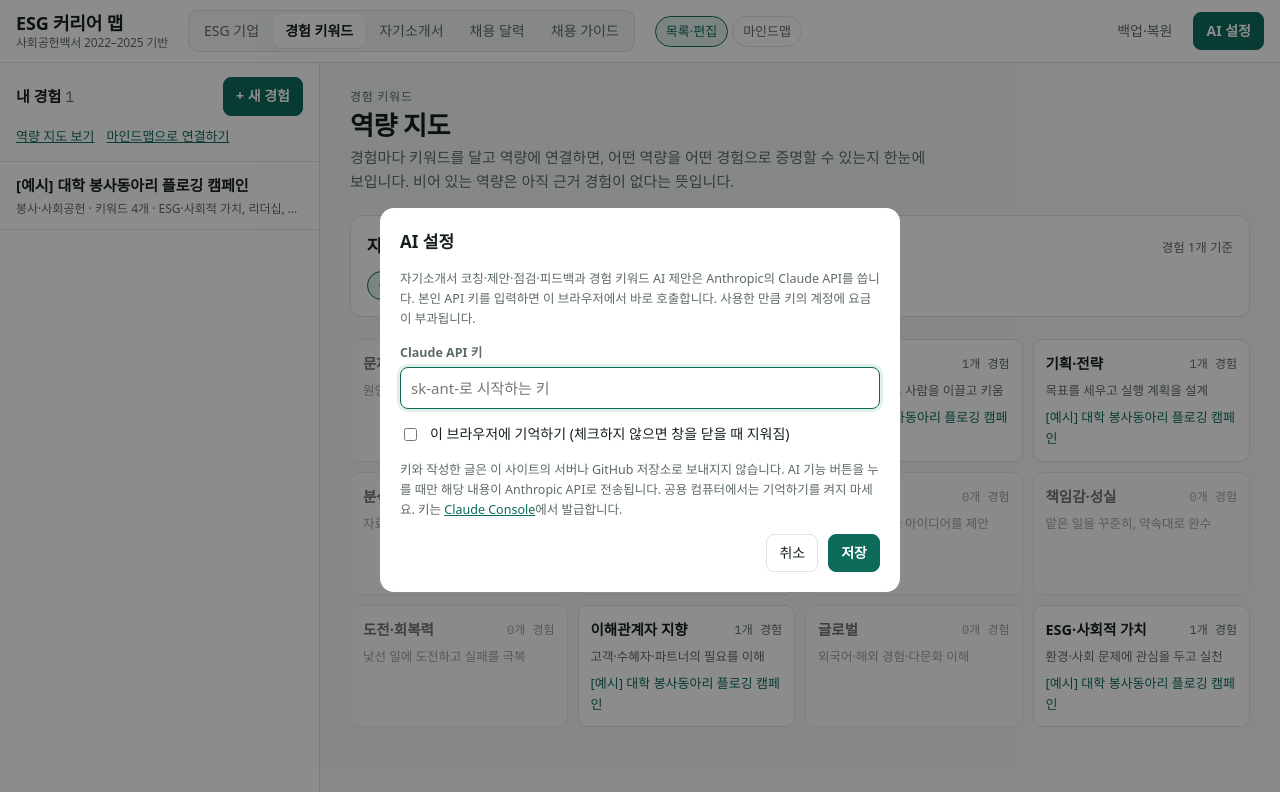
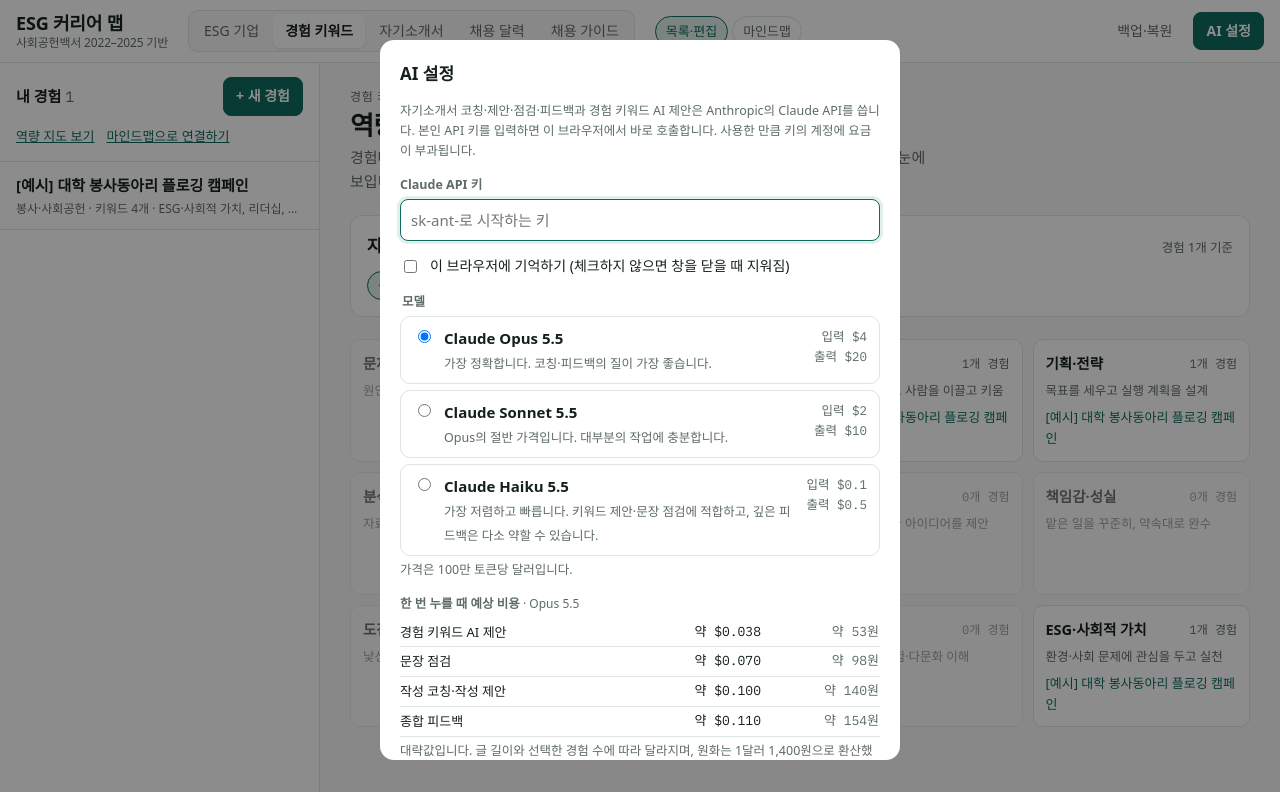
Before and after one commit to wksgh812-code/esg-career-map, a plain HTML site: page experiences.html in a window 1280 px wide. Both pictures are taken after a click on the button "AI 설정". Shown: the top 792 px of the page. Drawn offline with Linux system fonts and the light colour scheme; a web font is replaced by a local one.

Commit message:
AI 설정에 모델 선택과 기능별 예상 비용 추가
- Claude Opus 5.5 / Sonnet 5.5 / Haiku 5.5 중 선택, 브라우저에 저장 (기본 Opus 5.5)
- 고른 모델의 100만 토큰당 가격과 기능별 1회 예상 비용(달러·원화) 표시
- Opus·Sonnet은 거절 시 서버 측 대체 모델 사용, Haiku는 해당 기능이 없어 제외
- AI 설정 버튼과 자기소개서 AI 도구 안내에 현재 모델 표시

Co-Authored-By: Claude Opus 5.5 <noreply@anthropic.com>
Claude-Session: https://claude.ai/code/session_01Q9YQaEZcP1FFaqw5UJq4yt

```diff
--- a/assets/ai.js
+++ b/assets/ai.js
@@ -3,8 +3,30 @@
 import Anthropic from '../vendor/anthropic-sdk-1.7.0.mjs';
 import { esc } from './store.js';
 
-const MODEL = 'claude-opus-5-5';
 const KEY_NAME = 'ecm-ai-key';
+const MODEL_NAME = 'ecm-ai-model';
+
+// 고를 수 있는 모델과 100만 토큰당 가격(달러). Haiku 5.5 가격은 요청당 입력 10만 토큰 이하 기준.
+export const MODELS = [
+  { id: 'claude-opus-5-5', name: 'Claude Opus 5.5', short: 'Opus 5.5', in: 4, out: 20, desc: '가장 정확합니다. 코칭·피드백의 질이 가장 좋습니다.', fallback: true },
+  { id: 'claude-sonnet-5-5', name: 'Claude Sonnet 5.5', short: 'Sonnet 5.5', in: 2, out: 10, desc: 'Opus의 절반 가격입니다. 대부분의 작업에 충분합니다.', fallback: true },
+  { id: 'claude-haiku-5-5', name: 'Claude Haiku 5.5', short: 'Haiku 5.5', in: 0.10, out: 0.50, desc: '가장 저렴하고 빠릅니다. 키워드 제안·문장 점검에 적합하고, 깊은 피드백은 다소 약할 수 있습니다.', fallback: false },
+];
+// 기능별 1회 사용 예상 토큰 (입력, 출력). 글 길이와 경험 수에 따라 달라지는 대략값
+const USAGE = [
+  ['경험 키워드 AI 제안', 2000, 1500], ['문장 점검', 5000, 2500], ['작성 코칭·작성 제안', 5000, 4000], ['종합 피드백', 5000, 4500],
+];
+const USD_KRW = 1400; // 원화 환산용 대략 환율
+
+export function getModel() {
+  let id = '';
+  try { id = localStorage.getItem(MODEL_NAME) || ''; } catch (e) { /* 저장소 사용 불가 */ }
+  return MODELS.find(m => m.id === id) || MODELS[0];
+}
+function setModel(id) { try { localStorage.setItem(MODEL_NAME, id); } catch (e) { /* 무시 */ } }
+function costRows(m) {
+  return USAGE.map(([name, i, o]) => { const usd = (i * m.in + o * m.out) / 1e6; return [name, usd, Math.round(usd * USD_KRW)]; });
+}
 
 export function getKey() {
   try { return sessionStorage.getItem(KEY_NAME) || localStorage.getItem(KEY_NAME) || ''; } catch (e) { return ''; }
@@ -23,11 +45,12 @@ function client() {
   return new Anthropic({ apiKey, dangerouslyAllowBrowser: true, maxRetries: 2 });
 }
 
-const BASE = {
-  model: MODEL,
-  betas: ['server-side-fallback-2026-07-01'],
-  fallbacks: 'default',
-};
+// 고른 모델로 요청 기본값을 만든다. Opus·Sonnet은 답을 거절하면 서버가 다른 모델로 다시 시도(fallbacks),
+// Haiku 5.5는 이 기능이 없어 넣지 않는다.
+function base() {
+  const m = getModel();
+  return m.fallback ? { model: m.id, betas: ['server-side-fallback-2026-07-01'], fallbacks: 'default' } : { model: m.id };
+}
 
 export function errorMessage(e) {
   if (e && e.message === 'NO_KEY') return 'AI 기능을 쓰려면 먼저 상단의 "AI 설정"에서 Claude API 키를 입력하세요.';
@@ -47,7 +70,7 @@ function checkStop(msg) {
 // 긴 글: 스트리밍으로 받아 화면에 바로 표시
 export async function streamText({ system, prompt, effort = 'medium', onText }) {
   const stream = client().beta.messages.stream({
-    ...BASE, max_tokens: 64000, output_config: { effort }, system,
+    ...base(), max_tokens: 64000, output_config: { effort }, system,
     messages: [{ role: 'user', content: prompt }],
   });
   let acc = '';
@@ -61,7 +84,7 @@ export async function streamText({ system, prompt, effort = 'medium', onText })
 // 구조화 결과: JSON 스키마에 맞춘 응답
 export async function json({ system, prompt, schema, effort = 'medium' }) {
   const msg = await client().beta.messages.create({
-    ...BASE, max_tokens: 16000, system,
+    ...base(), max_tokens: 16000, system,
     output_config: { effort, format: { type: 'json_schema', schema } },
     messages: [{ role: 'user', content: prompt }],
   });
@@ -93,6 +116,7 @@ export function md(src) {
 // AI 설정 대화 상자
 export function openSettings(onChange) {
   const cur = getKey();
+  const model = getModel();
   let remembered = false;
   try { remembered = !!localStorage.getItem(KEY_NAME); } catch (e) { /* 무시 */ }
   const wrap = document.createElement('div');
@@ -103,6 +127,15 @@ export function openSettings(onChange) {
     <label class="field"><span>Claude API 키</span>
       <input id="ai-key" class="input" type="password" autocomplete="off" placeholder="sk-ant-로 시작하는 키" value="${esc(cur)}"></label>
     <label class="row" style="font-size:14px"><input id="ai-remember" type="checkbox" ${remembered ? 'checked' : ''}> 이 브라우저에 기억하기 (체크하지 않으면 창을 닫을 때 지워짐)</label>
+    <fieldset class="field" style="border:0;padding:0;margin:0"><legend style="font-size:12.5px;font-weight:600;color:var(--muted);margin-bottom:4px">모델</legend>
+      <div style="display:grid;gap:6px">${MODELS.map(m => `<label style="display:grid;grid-template-columns:auto 1fr auto;gap:2px 10px;align-items:start;border:1px solid var(--line);border-radius:10px;padding:9px 12px;cursor:pointer">
+        <input type="radio" name="ai-model" value="${m.id}" ${m.id === model.id ? 'checked' : ''} style="margin-top:4px">
+        <span><b>${m.name}</b><br><span class="note">${m.desc}</span></span>
+        <span class="note num" style="text-align:right;white-space:nowrap">입력 $${m.in}<br>출력 $${m.out}</span></label>`).join('')}</div>
+      <p class="note" style="margin:0">가격은 100만 토큰당 달러입니다.</p></fieldset>
+    <div class="field"><span>한 번 누를 때 예상 비용 <small id="ai-cost-m"></small></span>
+      <table style="width:100%;border-collapse:collapse;font-size:13px" id="ai-cost"></table>
+      <p class="note" style="margin:0">대략값입니다. 글 길이와 선택한 경험 수에 따라 달라지며, 원화는 1달러 ${USD_KRW.toLocaleString()}원으로 환산했습니다. 실제 사용량은 Claude Console의 Usage에서 확인하세요.</p></div>
     <p class="note">키와 작성한 글은 이 사이트의 서버나 GitHub 저장소로 보내지지 않습니다. AI 기능 버튼을 누를 때만 해당 내용이 Anthropic API로 전송됩니다. 공용 컴퓨터에서는 기억하기를 켜지 마세요. 키는 <a href="https://console.anthropic.com/settings/keys" target="_blank" rel="noopener">Claude Console</a>에서 발급합니다.</p>
     <div class="row" style="justify-content:flex-end">
       <button class="btn danger" id="ai-del" type="button" ${cur ? '' : 'hidden'}>키 삭제</button>
@@ -111,6 +144,14 @@ export function openSettings(onChange) {
     </div></div>`;
   document.body.appendChild(wrap);
   const close = () => { wrap.remove(); onChange && onChange(); };
+  const paintCost = () => {
+    const id = (wrap.querySelector('input[name="ai-model"]:checked') || {}).value;
+    const m = MODELS.find(x => x.id === id) || model;
+    wrap.querySelector('#ai-cost-m').textContent = `· ${m.short}`;
+    wrap.querySelector('#ai-cost').innerHTML = costRows(m).map(([n, usd, krw]) => `<tr><td style="padding:4px 0;border-bottom:1px solid var(--line)">${n}</td><td class="num" style="text-align:right;border-bottom:1px solid var(--line)">약 $${usd < 0.01 ? usd.toFixed(4) : usd.toFixed(3)}</td><td class="num" style="text-align:right;border-bottom:1px solid var(--line);color:var(--muted)">${krw < 1 ? '1원 미만' : '약 ' + krw.toLocaleString() + '원'}</td></tr>`).join('');
+  };
+  wrap.querySelectorAll('input[name="ai-model"]').forEach(r => r.addEventListener('change', paintCost));
+  paintCost();
   wrap.querySelector('#ai-key').focus();
   wrap.addEventListener('click', e => { if (e.target === wrap) close(); });
   wrap.addEventListener('keydown', e => { if (e.key === 'Escape') close(); });
@@ -118,12 +159,13 @@ export function openSettings(onChange) {
   wrap.querySelector('#ai-del').onclick = () => { setKey('', false); close(); };
   wrap.querySelector('#ai-save').onclick = () => {
     setKey(wrap.querySelector('#ai-key').value.trim(), wrap.querySelector('#ai-remember').checked);
+    const sel = wrap.querySelector('input[name="ai-model"]:checked'); if (sel) setModel(sel.value);
     close();
   };
 }
 
 export function bindSettingsButton(btn, onChange) {
-  const paint = () => { btn.textContent = hasKey() ? 'AI 설정 · 연결됨' : 'AI 설정'; btn.classList.toggle('primary', !hasKey()); };
+  const paint = () => { btn.textContent = hasKey() ? `AI 설정 · ${getModel().short}` : 'AI 설정'; btn.classList.toggle('primary', !hasKey()); };
   paint();
   btn.addEventListener('click', () => openSettings(() => { paint(); onChange && onChange(); }));
 }
```
Also changed, not shown: coverletter.html (+3 -3 lines).
